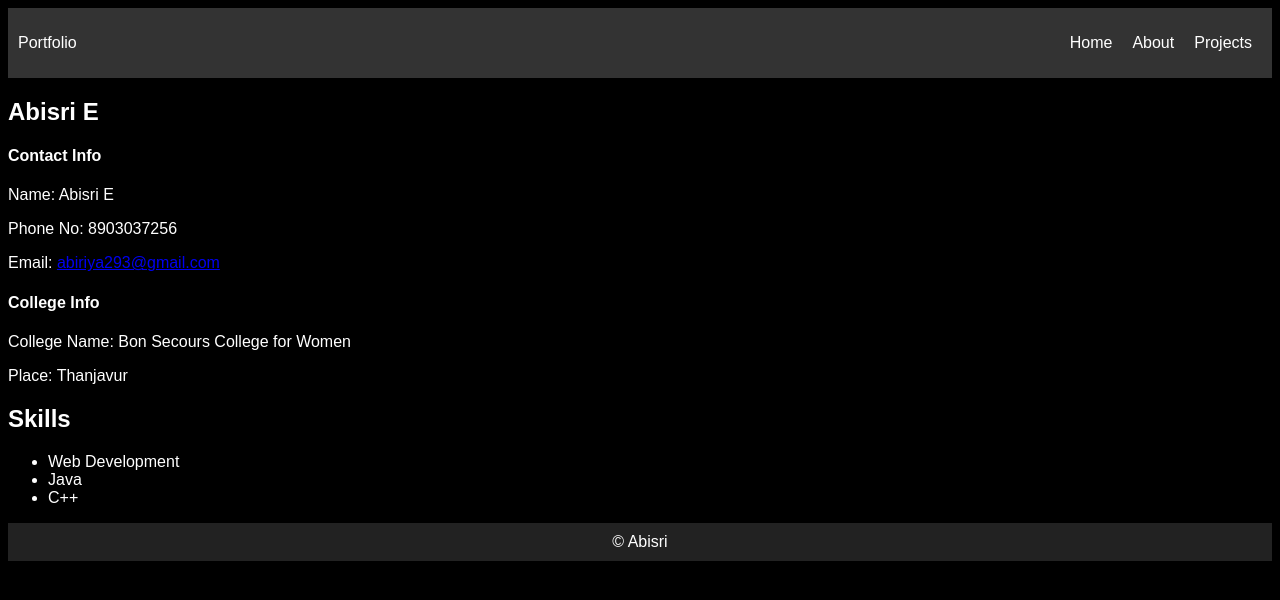
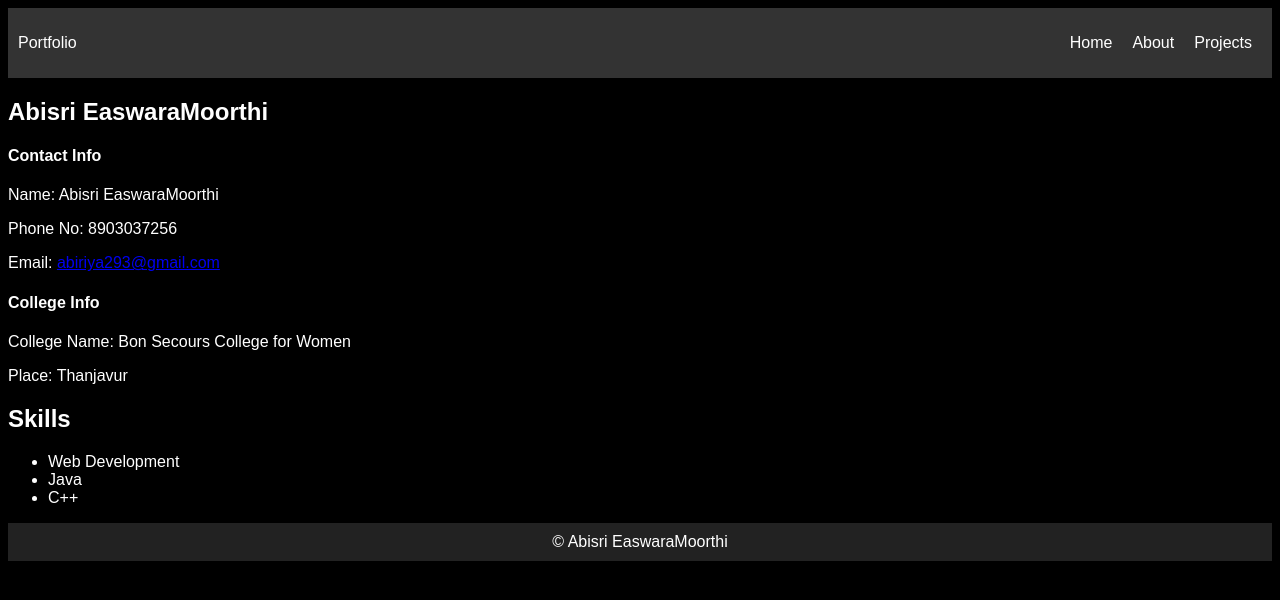
Before and after one commit to AbisriEaswaraMoorthi/vyeb7t, a plain HTML site: page index.html in a window 1280 px wide. Drawn offline with Linux system fonts and the light colour scheme.

Commit message:
Update index.html

```diff
--- a/index.html
+++ b/index.html
@@ -108,11 +108,11 @@
     </header>
     <section id=”left-side”>
         <div id=”personal-info”>
- <h1>Abisri E</h1>
+            <h1>Abisri EaswaraMoorthi </h1>
         </div>
         <div id=”contact-info”>
             <h4>Contact Info</h4>
- <p>Name: Abisri E</p>
+            <p>Name: Abisri EaswaraMoorthi</p>
             <p>Phone No: 8903037256</p>
             <p>Email: <a href=mailto: abiriya293@gmail.com>abiriya293@gmail.com</a></p>
         </div>
@@ -134,7 +134,7 @@
         </div>
     </section>
     <footer>
- &copy; Abisri
+        &copy; Abisri EaswaraMoorthi
     </footer>
 </body>
 </html>
```
Lines whose indentation alone changed are shown as unchanged.
